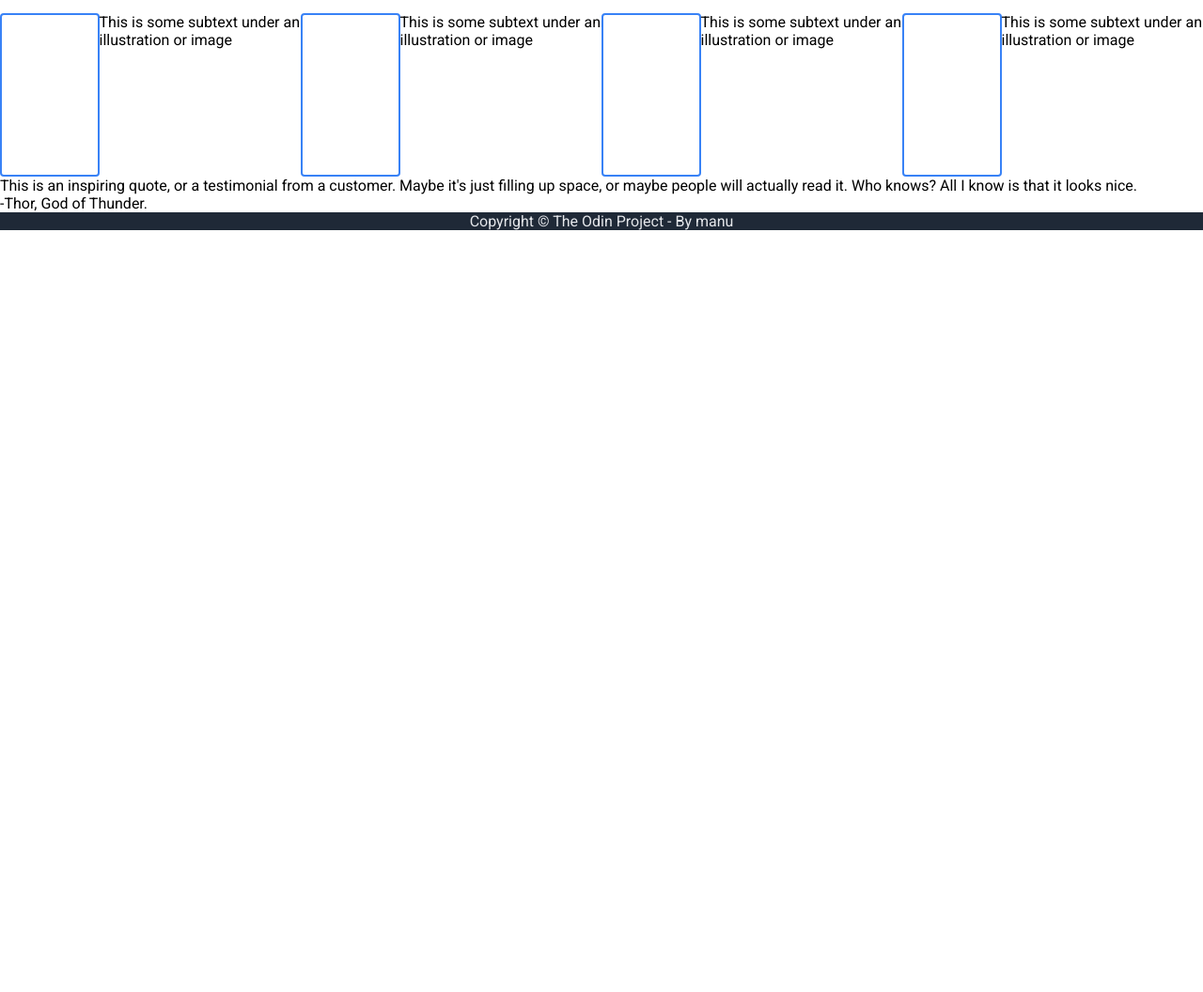
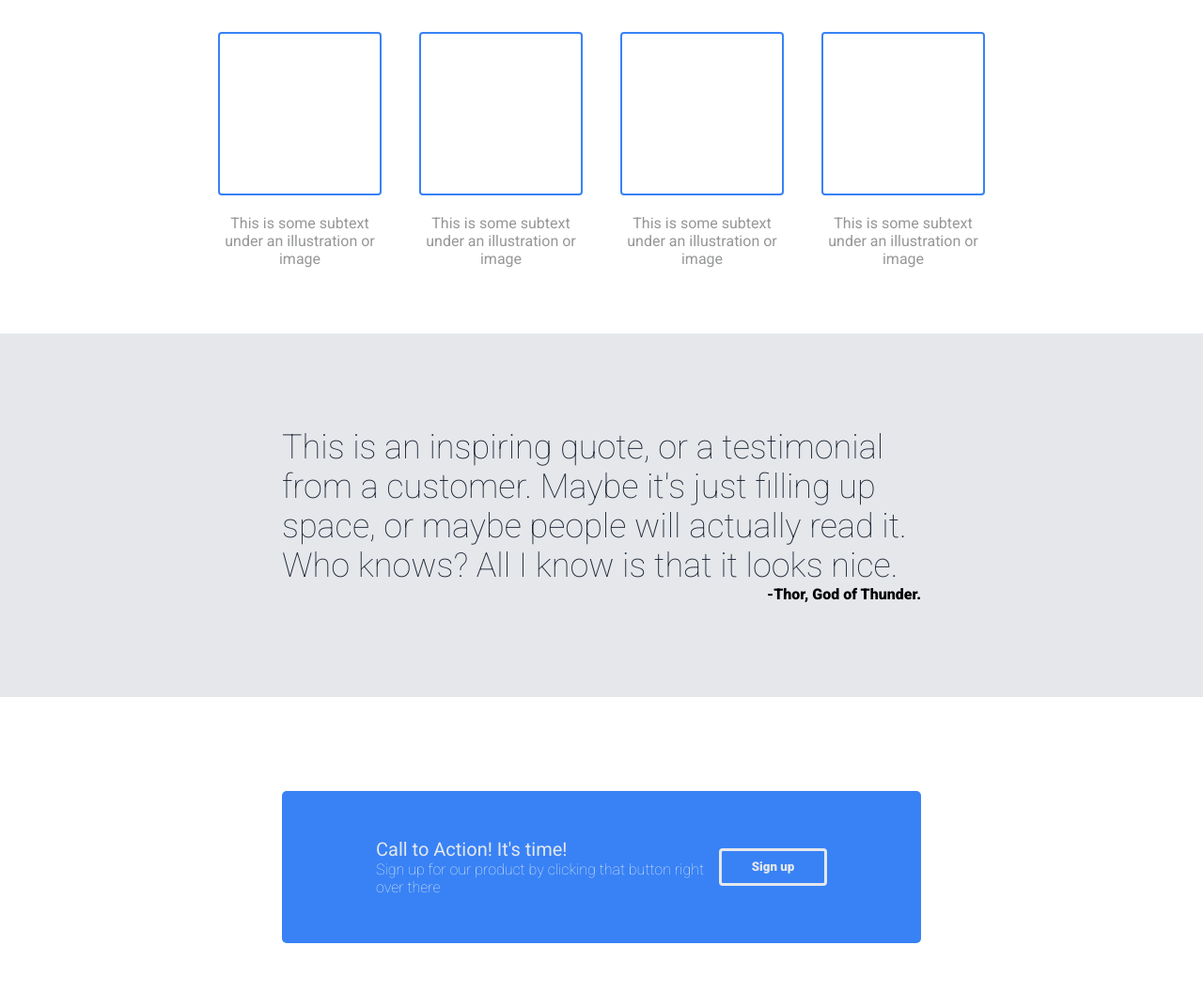
Before and after one commit to manuasd/project-landing-page, a plain HTML site: page index.html in a window 1280 px wide. Shown: the part 581-1637 px from the top of the page at 94% size. Before the commit the page ends 826 px from the top, so only its background shows below. Drawn offline with Linux system fonts and the light colour scheme.

Commit message:
Submit version
;2C;2C;2C;2C;2DThis version creates all the component and styles needed to hace a site similar to the expected.

```diff
--- a/index.html
+++ b/index.html
@@ -32,14 +32,22 @@
     <div class="random-info">
         <h2>Some random information.</h2>
         <div class="illustration-text-container">
+            <div>
                 <div class="illustration"></div>
                 <div class="subtext-illustration">This is some subtext under an illustration or image</div>
+            </div>
+            <div>
                 <div class="illustration"></div>
                 <div class="subtext-illustration">This is some subtext under an illustration or image</div>
+            </div>
+            <div>
                 <div class="illustration"></div>
                 <div class="subtext-illustration">This is some subtext under an illustration or image</div>
+            </div>
+            <div>
                 <div class="illustration"></div>
                 <div class="subtext-illustration">This is some subtext under an illustration or image</div>
+            </div>
         </div>
     </div>
     <div class="quote-container">
@@ -51,12 +59,17 @@
             -Thor, God of Thunder.
         </div>
     </div>
+    <div class="cta-container">
         <div class="cta">
-
+            <div>
+                <div class="cta-text">Call to Action! It's time!</div>
+                <p>Sign up for our product by clicking that button right over there</p>
+            </div>
+            <button>Sign up</button>
+        </div>
     </div>
 </body>
 <footer>
     <div>Copyright © The Odin Project - By manu</div>
 </footer>
-
 </html>
--- a/style.css
+++ b/style.css
@@ -4,6 +4,7 @@
 body {
     display: flex;
     flex-direction: column;
+    justify-content: space-between;
     padding: 0px;
     height: 100vh;
     margin: 0px;
@@ -19,7 +20,6 @@ button {
     color:#E5E7EB;
     font-family: 'Roboto';
     font-weight: bold;
-
 }
 
 h1 {
@@ -42,6 +42,11 @@ footer {
     display: flex;
     justify-content: center;
     align-items: center;
+}
+
+footer div {
+    padding: 40px;
+    display: block;
 }
 
 .header {
@@ -99,10 +104,22 @@ footer {
 .random-info {
     display: flex;
     flex-direction: column;
+    justify-content: center;
+    align-items: center;
+    padding: 0px 0px 50px 0px;
+}
+
+.illustration-text-container div {
+    display: flex;
+    flex-direction: column;
+    align-items: center;
+    margin: 10px;
 }
 
 .illustration-text-container {
     display: flex;
+    justify-content: space-evenly;
+
 }
 
 .illustration {
@@ -112,21 +129,60 @@ footer {
     border-radius: 4px;
 }
 
+.subtext-illustration {
+    color: #969797;
+    text-align: center;
+    width: 170px;
+    margin: 0px;
+}
+
 .quote-container {
     display: flex;
     flex-direction: column;
+    padding: 100px 300px 100px 300px;
+    background-color: #E5E7EB;
 }
 
 .quote {
-
+    font-size: 36px;
+    font-weight: 100;
+    color: #1F2937;
 }
 
 .author {
+    text-align: end;
+    font-weight: bold;
+}
 
+.cta-container{
+    padding: 100px 300px 100px 300px;
 }
 
 .cta {
+    background-color: #3882F6;
+    border-radius: 5px;
+    padding: 50px 100px 50px 100px;
+    display: flex;
+    align-items: center;
+    justify-content: space-evenly;
+}
 
+.cta-text {
+    color: #E5E7EB;
+    font-size: 20px;
+    font-weight: 500;
+}
+
+.cta button{
+    border: #E5E7EB;
+    border-radius: 4px;
+    border-style: solid;
+}
+
+.cta p {
+    color: #E5E7EB;
+    font-weight: 200;
+    margin: 0px;
 }
 
 #push-left {
```
Lines whose indentation alone changed are shown as unchanged.
